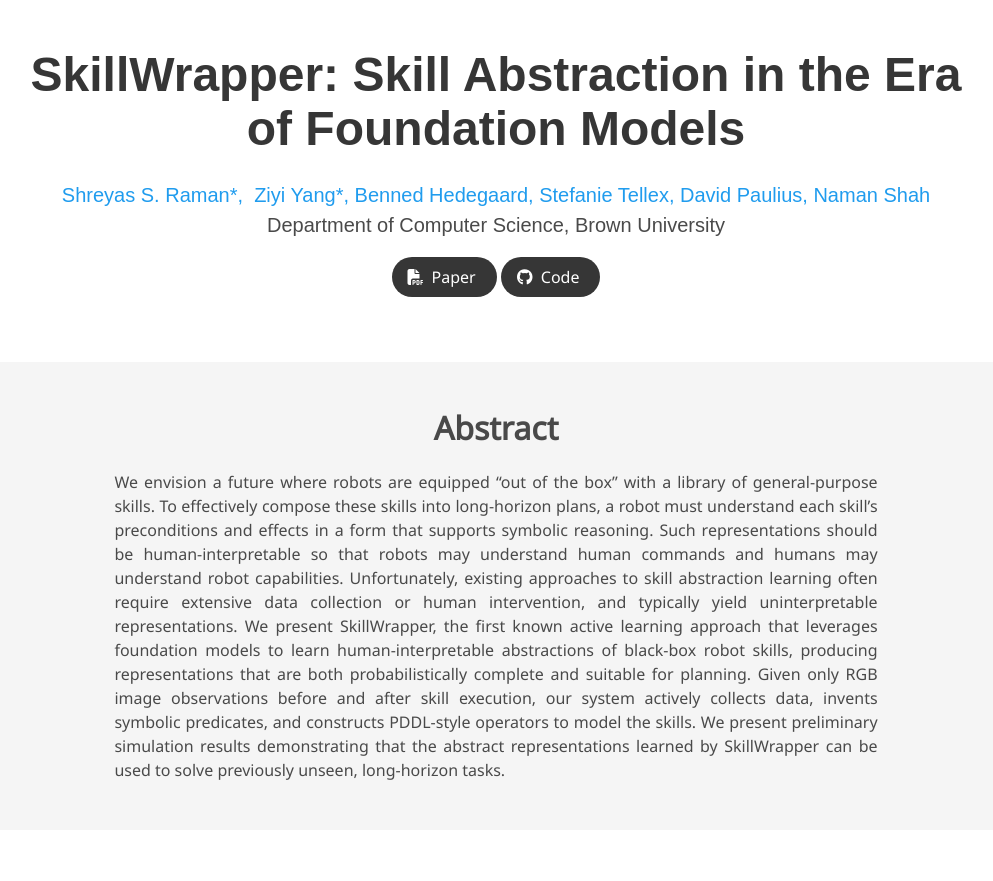
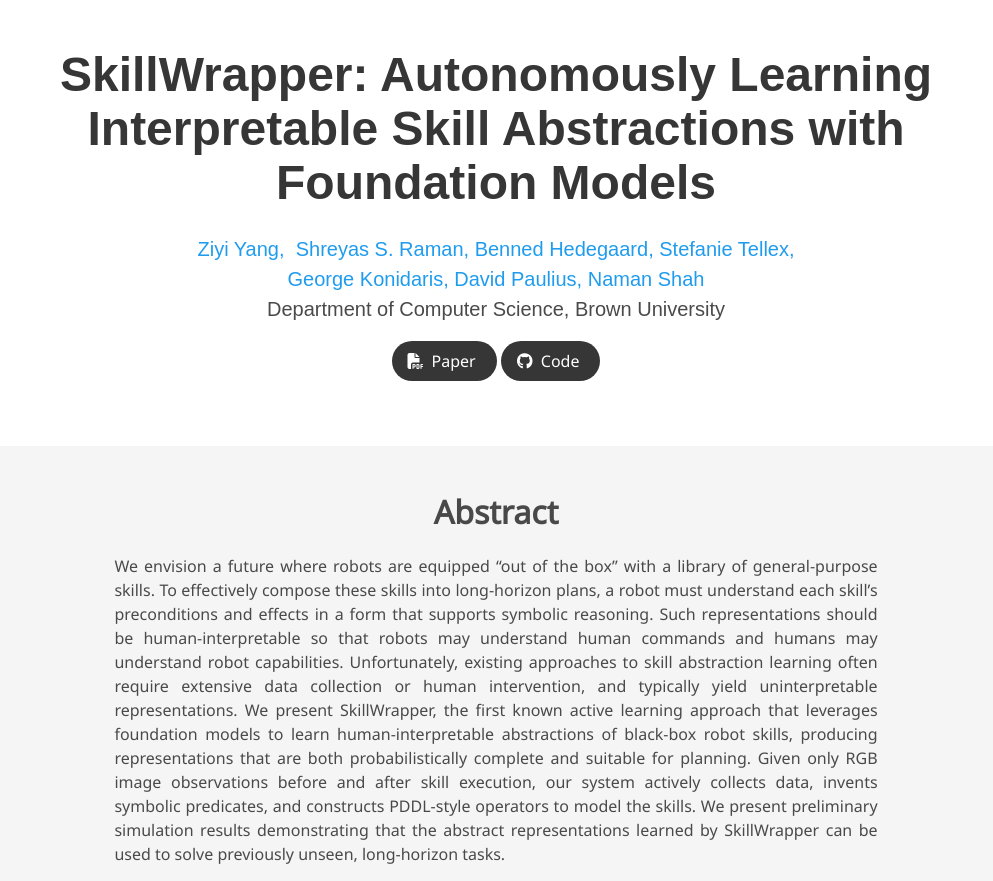
Before and after one commit to YzyLmc/skill-wrapper, a plain HTML site: page index.html in a window 1280 px wide. Shown: the top 881 px of the page, without its empty margins (144-1137 px from the left). Drawn offline with nearby package versions, Linux system fonts and the light colour scheme; some icons are missing; a web font is replaced by a local one.

Commit message:
Update title and author list

```diff
--- a/index.html
+++ b/index.html
@@ -52,18 +52,20 @@
       <div class="container is-max-desktop">
         <div class="columns is-centered">
           <div class="column has-text-centered">
-            <h1 class="title is-1 publication-title">SkillWrapper: Skill Abstraction in the Era of Foundation Models</h1>
+            <h1 class="title is-1 publication-title">SkillWrapper: Autonomously Learning Interpretable Skill Abstractions with Foundation Models</h1>
             <div class="is-size-5 publication-authors">
               <!-- Paper authors -->
               <span class="author-block">
-                <a href="https://shreyasraman.netlify.app/" target="_blank">Shreyas S. Raman*,</span>
+                <a href="https://yzylmc.github.io/" target="_blank">Ziyi Yang,</span>
                 <span class="author-block"></span>
-                <a href="https://yzylmc.github.io/" target="_blank">Ziyi Yang*,</span>
+                  <a href="https://shreyasraman.netlify.app/" target="_blank">Shreyas S. Raman,</span>
                   <span class="author-block">
-                    <a>Benned Hedegaard,</a>
+                    <a href="https://www.linkedin.com/in/bennedhedegaard" target="_blank">Benned Hedegaard,</span>
                     <span class="author-block">
                       <a href="https://h2r.cs.brown.edu/people/" target="_blank">Stefanie Tellex,</a>
                       <span class="author-block">
+                        <a href="https://cs.brown.edu/people/gdk/" target="_blank">George Konidaris,</a>
+                        <span class="author-block">
                         <a href="https://davidpaulius.github.io/" target="_blank">David Paulius,</a>
                         <span class="author-block">
                           <a href="https://www.namanshah.net/" target="_blank">Naman Shah</a>
```
